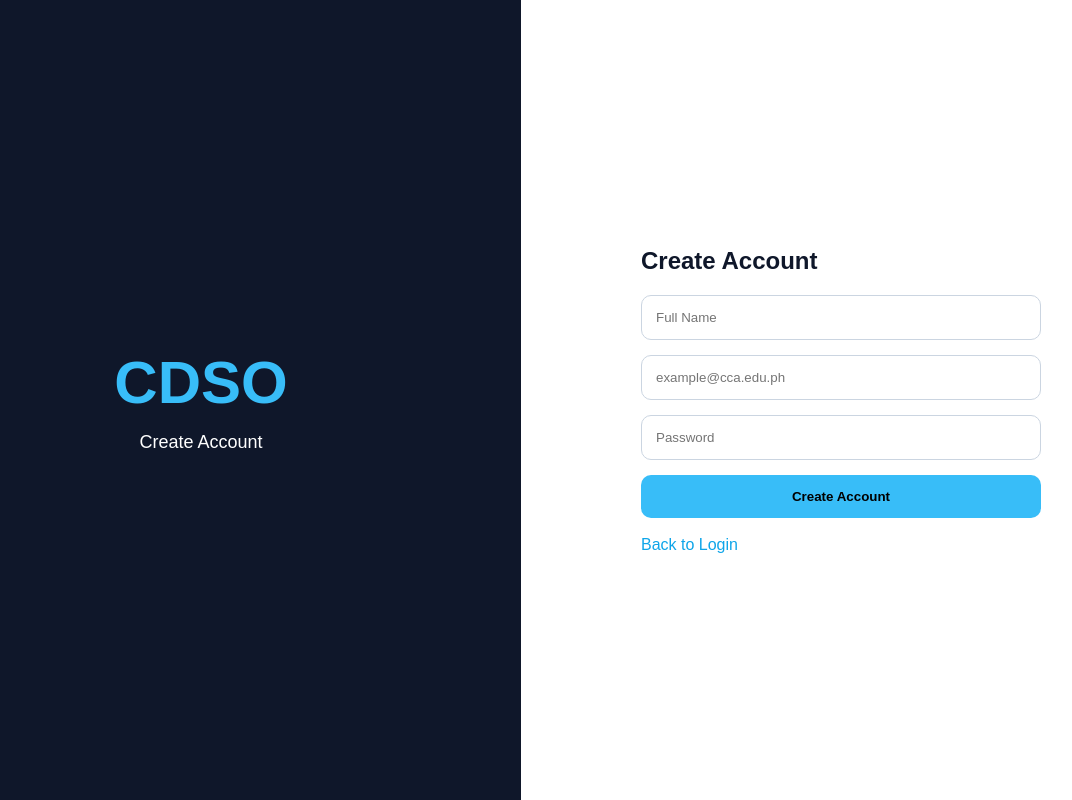
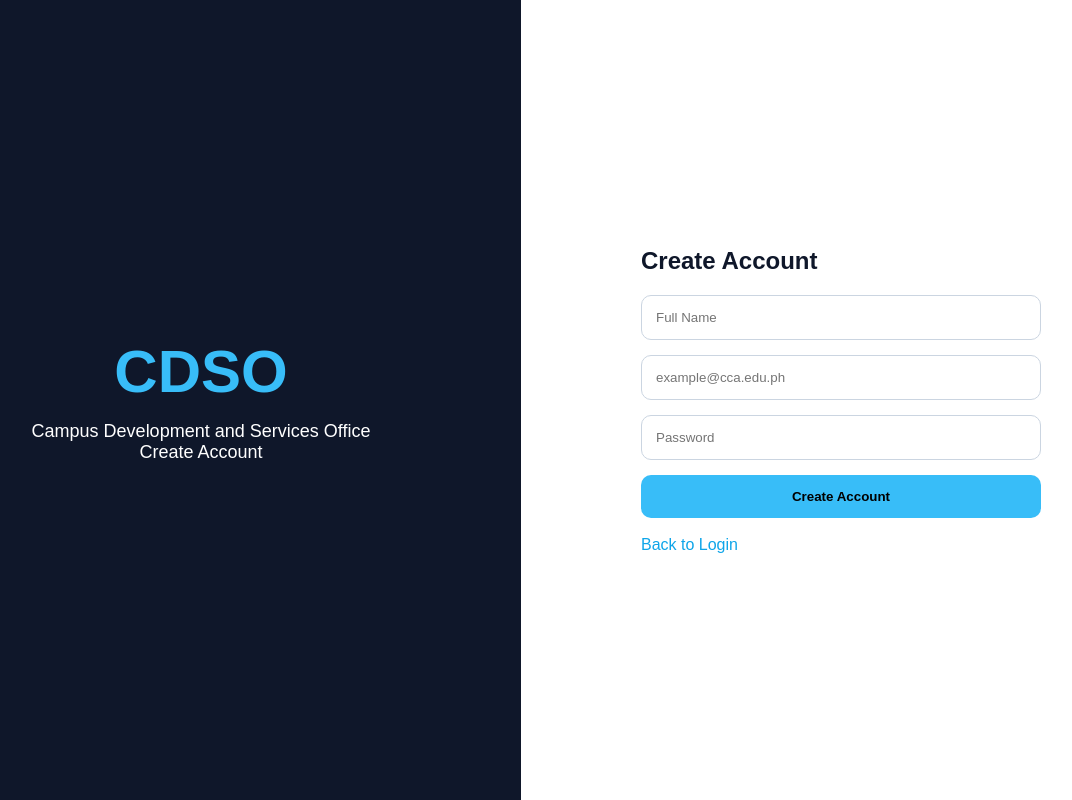
Before and after one commit to cmortencio23-0328/cdso-system, a website: page public/signup.html in a window 1280 px wide. Shown: the whole page, without its empty margins (119-1191 px from the left). Drawn offline with Linux system fonts and the light colour scheme.

Commit message:
updated login page

```diff
--- a/public/signup.html
+++ b/public/signup.html
@@ -22,6 +22,7 @@
 
     <div class="left">
         <h1>CDSO</h1>
+        <p>Campus Development and Services Office</p>
         <p>Create Account</p>
     </div>
 
```
